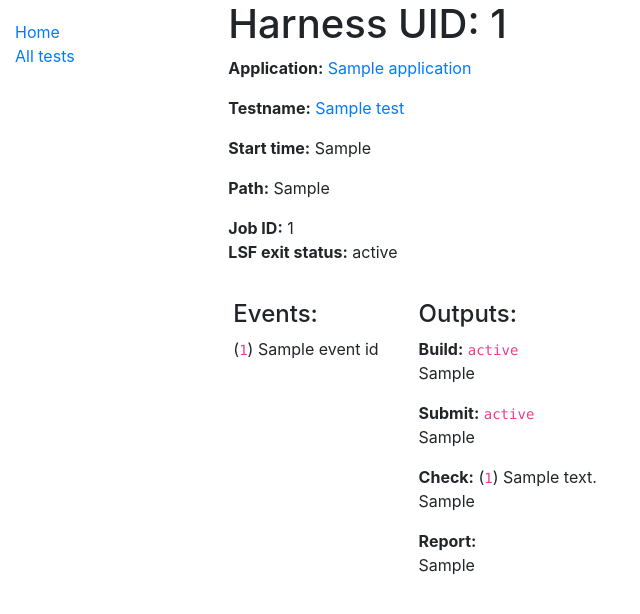
After one commit to olcf/harmony, a Django app: template harmony_website/rgt/templates/rgt/test_detail.html in a window 1280 px wide. The commit adds this page. Shown: the top 614 px of the page, without its empty margins (0-640 px from the left). Run offline with Django 3.2, Linux system fonts and the light colour scheme; the template is opened without the code that fills it: most values are stand-ins (such as "Sample title", 1, 10 or a date in 2020); some libraries are stand-ins or nearby versions.

Commit message:
Add website material.

```diff
--- a/harmony_website/rgt/templates/base_generic.html
+++ b/harmony_website/rgt/templates/base_generic.html
@@ -17,8 +17,7 @@
             {% block sidebar %}
                 <ul class="sidebar-nav">
                     <li><a href="{% url 'index' %}">Home</a></li>
-                    <li><a href="">All tests</a></li>
-                    <li><a href="">All applications</a></li>
+                    <li><a href="{% url 'tests' %}">All tests</a></li>
                 </ul>
             {% endblock %}
             </div>
--- a/harmony_website/rgt/templates/index.html
+++ b/harmony_website/rgt/templates/index.html
@@ -3,12 +3,12 @@
 {% block content %}
     <h1>Harmony Home</h1>
     <p>Welcome to Harmony!</p>
-    <h2>Dynamic content</h2>
+    <h2>Statistics</h2>
     <p>Harmony has the following record counts:</p>
     <ul>
+        <li><strong>Applications:</strong> {{ num_applications }}</li>
         <li><strong>Tests:</strong> {{ num_tests }}</li>
         <li><strong>Test Events:</strong> {{ num_test_events }}</li>
-        <li><strong>ACME Tests:</strong> {{ num_ACME_tests }}</li>
         <li><strong>Event types:</strong> {{ num_event_types }}</li>
     </ul>
 {% endblock %}
--- /dev/null
+++ b/harmony_website/rgt/templates/rgt/test_detail.html
@@ -0,0 +1,94 @@
+{% extends "base_generic.html" %}
+
+{% block content %}
+    <h1>Harness UID: {{ test.harness_uid }}</h1>
+
+    <p><strong>Application:</strong> <a href="{{ test.get_app_url }}">{{ test.application }}</a></p>
+    <p><strong>Testname:</strong> <a href="{{ test.get_testname_url }}">{{ test.testname }}</a> </p>
+    <p><strong>Start time:</strong> <a>{{ test.harness_start }}</a></p>
+    <p><strong>Path:</strong> <a>{{ test.test_path }}</a></p>
+    <p><strong>Job ID:</strong> <a>
+        {% if test.job_id %}
+            {{ test.job_id }}
+            <br>
+            <strong>LSF exit status:</strong>
+            {% if test.lsf_exit_status %}
+                {{ test.lsf_exit_status }}
+            {% else %}
+                <em>No exit status.</em>
+            {% endif %}
+        {% else %}
+            <em>No job id.</em>
+        {% endif %}</a></p>
+    <!-- TODO: Add more details in here. Maybe for the stats, make it so they just show the num but can be opened -->
+
+    <div class="row">
+        <div class="column">
+            <div style="margin-left: 20px; margin-top: 20px;">
+                <h4>Events:</h4>
+
+                {% for event in test.rgttestevent_set.all %}
+                    <!-- TODO: Make it easy to see if a test does not have all of it's events. -->
+                    <p>(<code>{{ event.event_id.event_uid }}</code>) {{ event.event_id.event_name }} </p>
+                {% endfor %}
+            </div>
+        </div>
+        <div class="column">
+            <div style="margin-left: 40px; margin-top: 20px;">
+                <h4>Outputs:</h4>
+
+                <p>
+                    <strong>Build:</strong>
+                    {% if test.build_status %}
+                        <code>{{ test.build_status }}</code>
+                    {% else %}
+                        <em>No build status.</em>
+                    {% endif %}
+                    <br>
+                    {% if test.output_build %}
+                        {{ test.output_build }}
+                    {% else %}
+                        <em>No build output.</em>
+                    {% endif %}
+                </p>
+                <p>
+                    <strong>Submit:</strong>
+                    {% if test.submit_status %}
+                        <code>{{ test.submit_status }}</code>
+                    {% else %}
+                        <em>No submit status.</em>
+                    {% endif %}
+                    <br>
+                    {% if test.output_submit %}
+                        {{ test.output_submit  }}
+                    {% else %}
+                        <em>No submit output.</em>
+                    {% endif %}
+                </p>
+                <p>
+                    <strong>Check:</strong>
+                    {% if test.check_status %}
+                        (<code>{{ test.check_status.check_uid }}</code>) {{ test.check_status.check_desc }}
+                    {% else %}
+                        <em>No check status.</em>
+                    {% endif %}
+                    <br>
+                    {% if test.output_check %}
+                        {{ test.output_check }}
+                    {% else %}
+                        <em>No check output.</em>
+                    {% endif %}
+                </p>
+                <p>
+                    <strong>Report:</strong>
+                    <br>
+                    {% if test.output_report %}
+                        {{ test.output_report }}
+                    {% else %}
+                        <em>No report.</em>
+                    {% endif %}
+                </p>
+            </div>
+        </div>
+    </div>
+{% endblock %}
--- a/harmony_website/rgt/urls.py
+++ b/harmony_website/rgt/urls.py
@@ -1,6 +1,16 @@
-from django.urls import path
+from django.urls import path, re_path
 from rgt import views
 
 urlpatterns = [
-    path('', views.index, name='index')
+    path('', views.index, name='index'),
+    path('tests/', views.test_search, name='tests'),
+    # Only match harness uids that consist of numbers
+    # TODO: Think about changing this from harness uid to application/testname/testinstance.
+    # TODO: Not sure if necessary though.
+    re_path(r'^tests/(?P<app>[-.\w]+)$',
+            views.AppTestListView.as_view(), name='app-test-list'),
+    re_path(r'^tests/(?P<app>[-.\w]+)/(?P<testname>[-.\w]+)$',
+            views.TestnameTestListView.as_view(), name='testname-test-list'),
+    re_path(r'^tests/(?P<app>[-.\w]+)/(?P<testname>[-.\w]+)/(?P<hid>[.\d]+)$',
+            views.TestDetailView.as_view(), name='test-detail'),
 ]
```
Also changed, not shown: harmony_website/harmony_website/settings.py (+38 -0 lines), harmony_website/rgt/filters.py (added, +17 -0 lines), harmony_website/rgt/forms.py (added, +22 -0 lines), harmony_website/rgt/models.py (+34 -0 lines), harmony_website/rgt/templates/rgt/app_test_list.html (added, +32 -0 lines), harmony_website/rgt/templates/rgt/test_list.html (added, +32 -0 lines), harmony_website/rgt/templates/rgt/testname_test_list.html (added, +33 -0 lines), harmony_website/rgt/views.py (+47 -1 lines), 1 other file.
